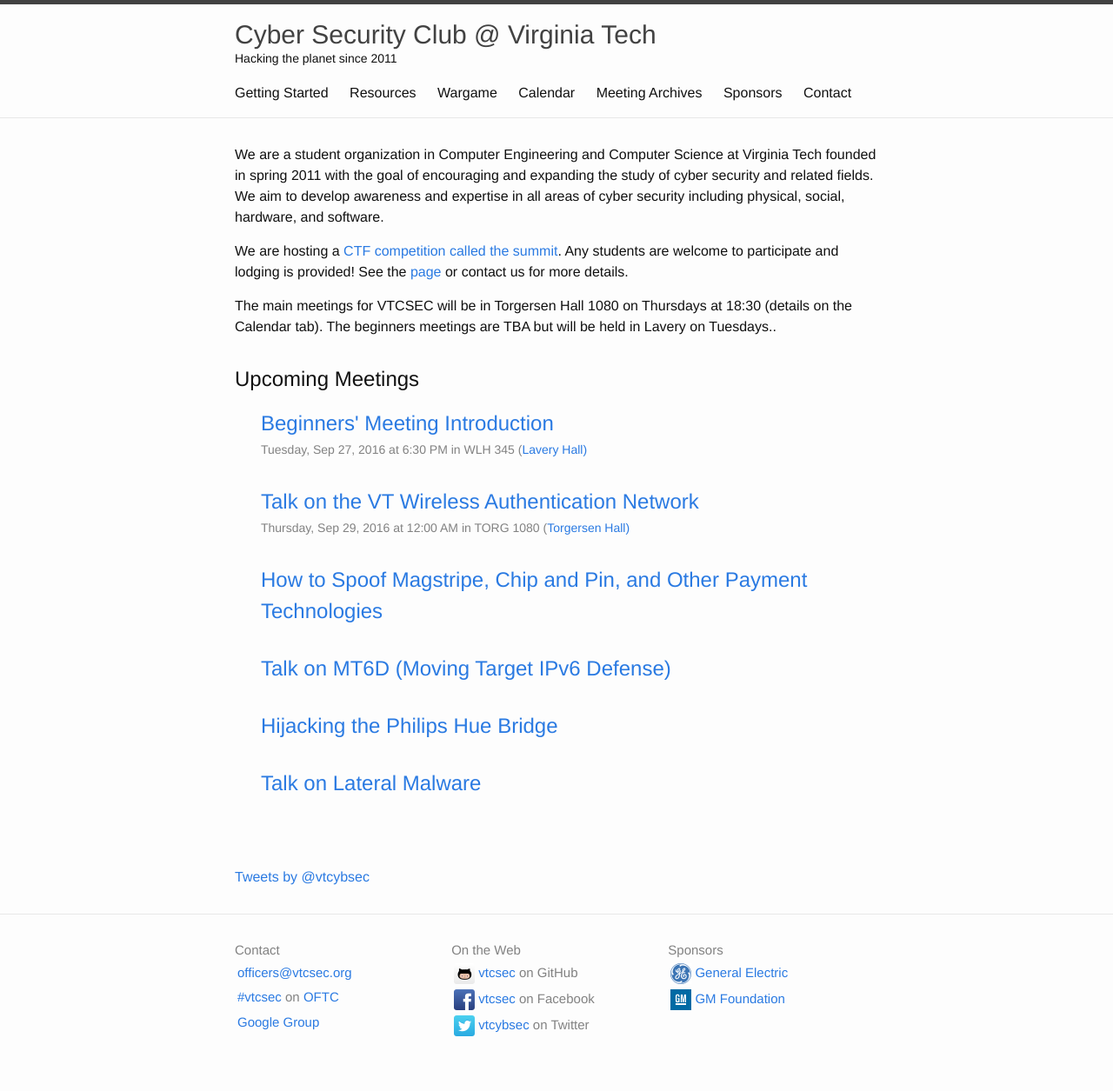
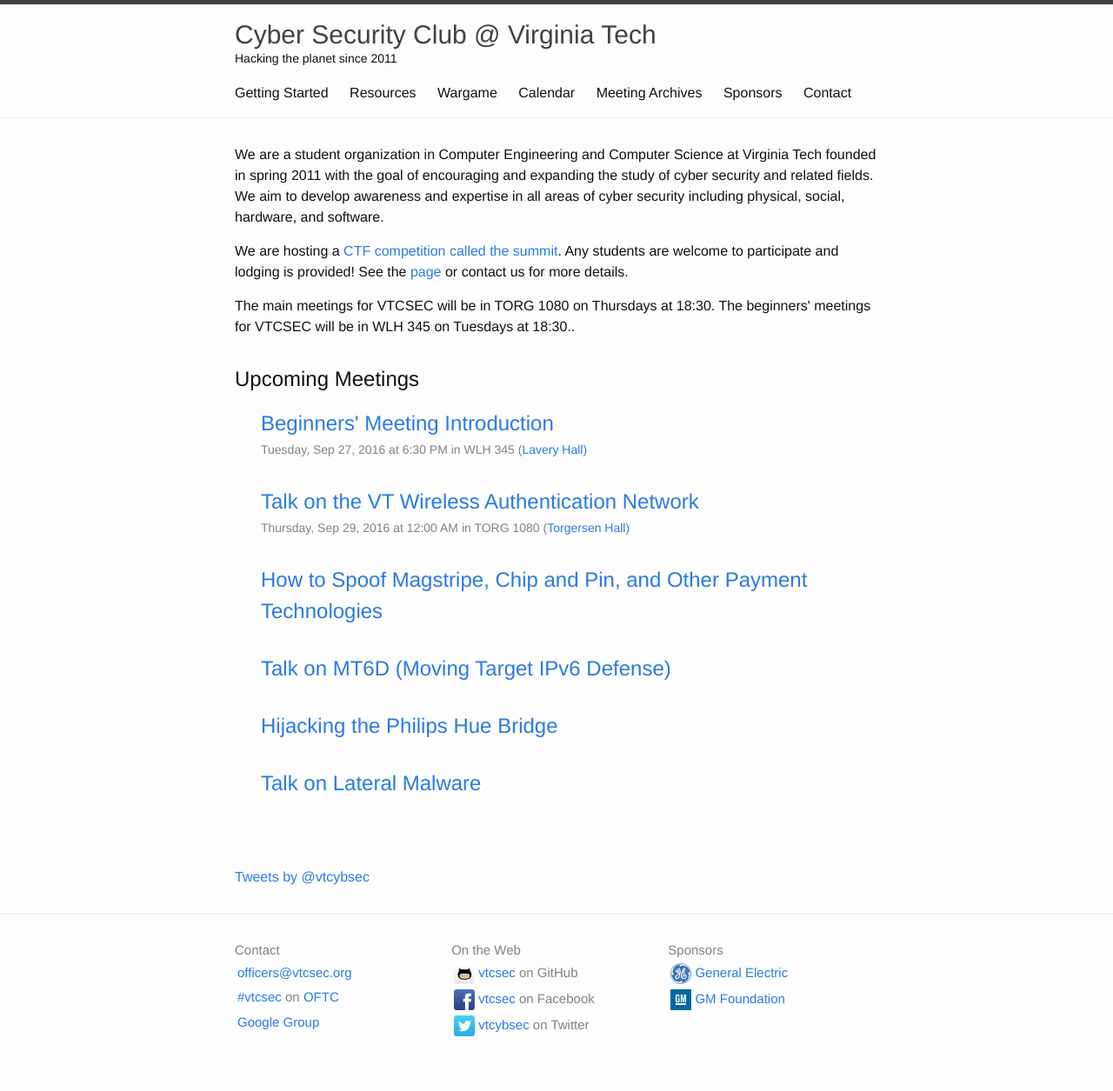
Before and after one commit to VTCSec/vtcsec.org, a Jekyll site: the page built from index.html, in a window 1280 px wide. Shown: the whole page at 87% size. Built offline with Jekyll 4.4.1, drawn with Linux system fonts in a browser that asks for light colours; comment, search, counter and statistics services are not loaded.

Commit message:
Add Beginners' meeting location

```diff
--- a/index.html
+++ b/index.html
@@ -24,8 +24,8 @@ See the <a href="/summit">page</a> or contact us for more details.</p>
 {% comment %}
   TODO: Make this dynamic from per-semester data we already have.
 {% endcomment %}
-<p>The main meetings for VTCSEC will be in Torgersen Hall 1080 on Thursdays at 18:30 (details on the Calendar tab).
-The beginners meetings are TBA but will be held in Lavery on Tuesdays.</span>.
+<p>The main meetings for VTCSEC will be in TORG 1080 on Thursdays at 18:30.
+The beginners' meetings for VTCSEC will be in WLH 345 on Tuesdays at 18:30.</span>.
 
   <h1>Upcoming Meetings</h1>
   <ul class="post-list meeting-list future-only">
```
